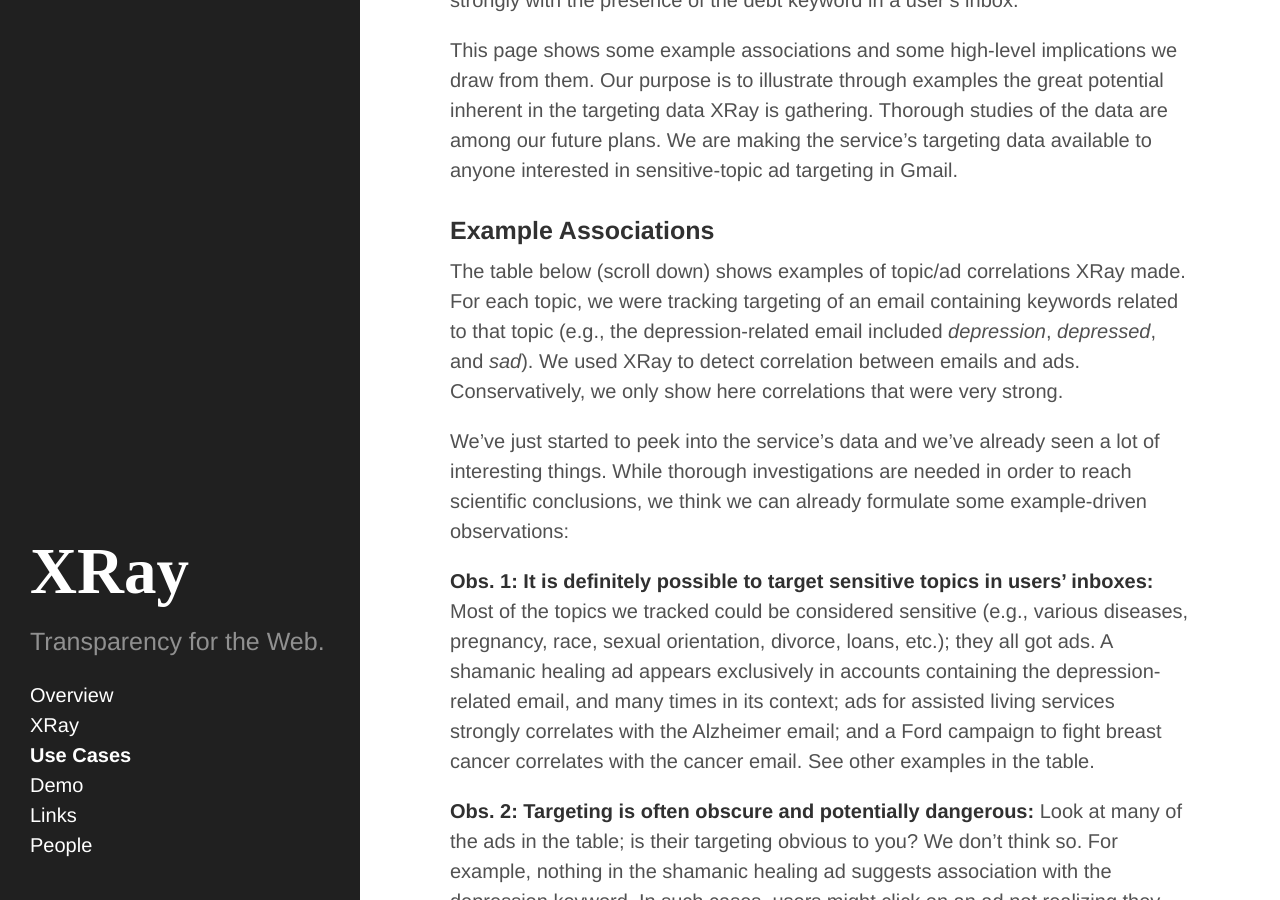
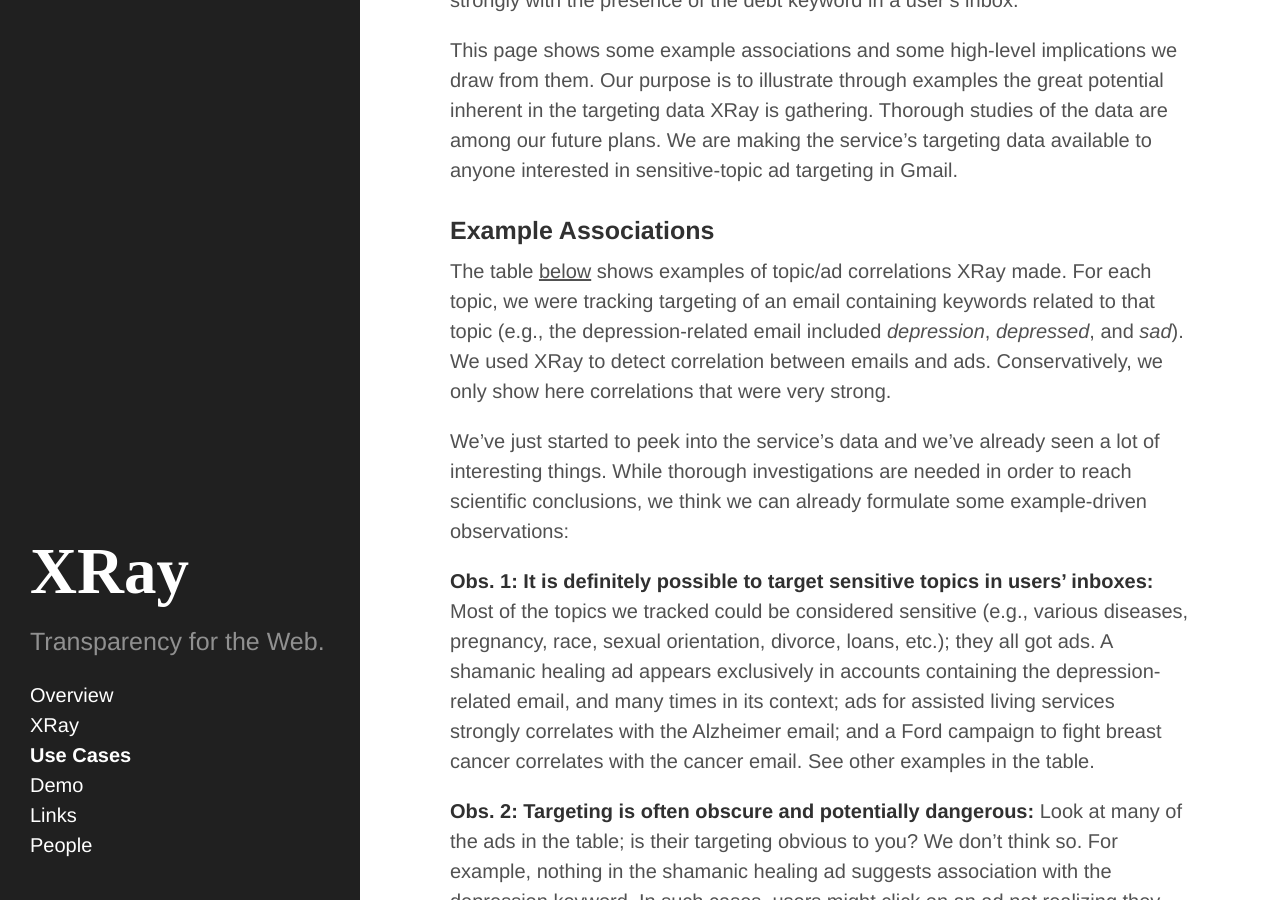
Before and after one commit to columbia/xray, a Jekyll site: the page built from 3-use-cases.md, in a window 1280 px wide and 900 px high, scrolled down 595 px. Built offline with Jekyll 4.4.1, drawn with Linux system fonts in a browser that asks for light colours; Markdown is read by kramdown in place of the engine named in the settings.

Commit message:
link to table

```diff
--- a/3-use-cases.md
+++ b/3-use-cases.md
@@ -34,7 +34,7 @@ targeting in Gmail.
 
 <h3 id="findings">Example Associations</h3>
 
-The table below (scroll down) shows examples of topic/ad correlations XRay
+The table [below](#table) shows examples of topic/ad correlations XRay
 made.  For each topic, we were tracking targeting of an email containing
 keywords related to that topic (e.g., the depression-related email
 included *depression*, *depressed*, and *sad*).  We used XRay to
```
